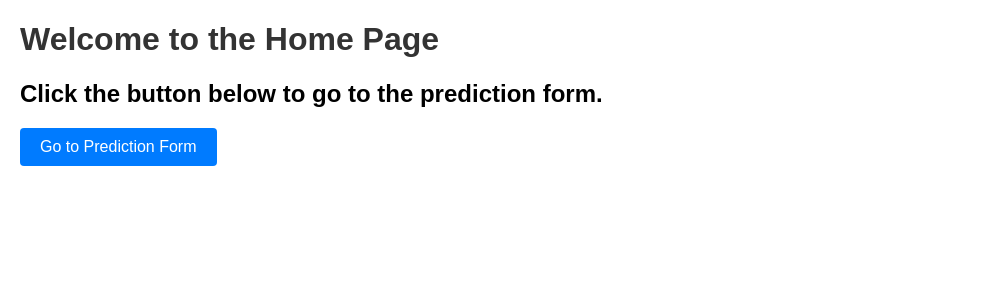
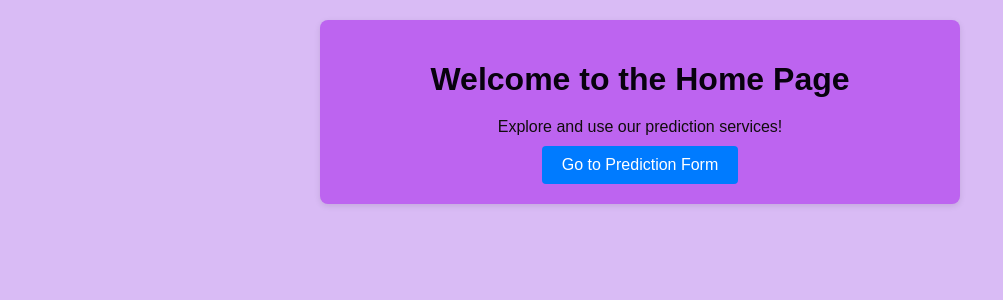
Before and after one commit to binay94/Obesity_Prediction, a Flask app: page / in a window 1280 px wide. Shown: the top 300 px of the page, without its empty margins (0-1003 px from the left). Run offline with Flask 3, Linux system fonts and the light colour scheme.

Commit message:
final commit

```diff
--- a/Templates/index.html
+++ b/Templates/index.html
@@ -6,12 +6,23 @@
         body {
             font-family: Arial, sans-serif;
             margin: 20px;
+            background-color: #d9bbf5;
+        }
+        .container {
+            max-width: 600px;
+            margin: 0 auto;
+            padding: 20px;
+            background-color: #bd64f0;
+            border-radius: 8px;
+            box-shadow: 0px 2px 6px rgba(0, 0, 0, 0.1);
+            text-align: center;
         }
         h1 {
-            color: #333;
+            color: #08020e;
+            margin-bottom: 20px;
         }
         p {
-            color: #666;
+            color: #100c0c;
             margin-bottom: 10px;
         }
         .btn {
@@ -29,9 +40,10 @@
     </style>
 </head>
 <body>
-    <h1>Welcome to the Home Page</h1>
-
-    <h2>Click the button below to go to the prediction form.</h2>
-    <a href="/predict" class="btn">Go to Prediction Form</a>
+    <div class="container">
+        <h1>Welcome to the Home Page</h1>
+        <p>Explore and use our prediction services!</p>
+        <a href="/predict" class="btn">Go to Prediction Form</a>
+    </div>
 </body>
 </html>
--- a/Templates/result.html
+++ b/Templates/result.html
@@ -6,7 +6,7 @@
         body {
             font-family: Arial, sans-serif;
             margin: 20px;
-            background-color: #f5f5f5;
+            background-color: #17d797;
         }
 
         h1 {
@@ -24,7 +24,7 @@
             font-size: 20px;
             margin-top: 10px;
             padding: 10px;
-            background-color: #ffffff;
+            background-color: #94ddea;
             border-radius: 5px;
             box-shadow: 0px 0px 10px rgba(0, 0, 0, 0.1);
         }
--- a/requirements.txt
+++ b/requirements.txt
@@ -3,6 +3,7 @@ pandas
 matplotlib
 seaborn
 flask
-scikit-learn
+scikit-learn == 1.2.2
 pyproj
 -e .
+urllib3 == 1.26.14
```
Also changed, not shown: Templates/form.html (+4 -4 lines), .elasticbeanstalk/config.yml, 1 other file.
